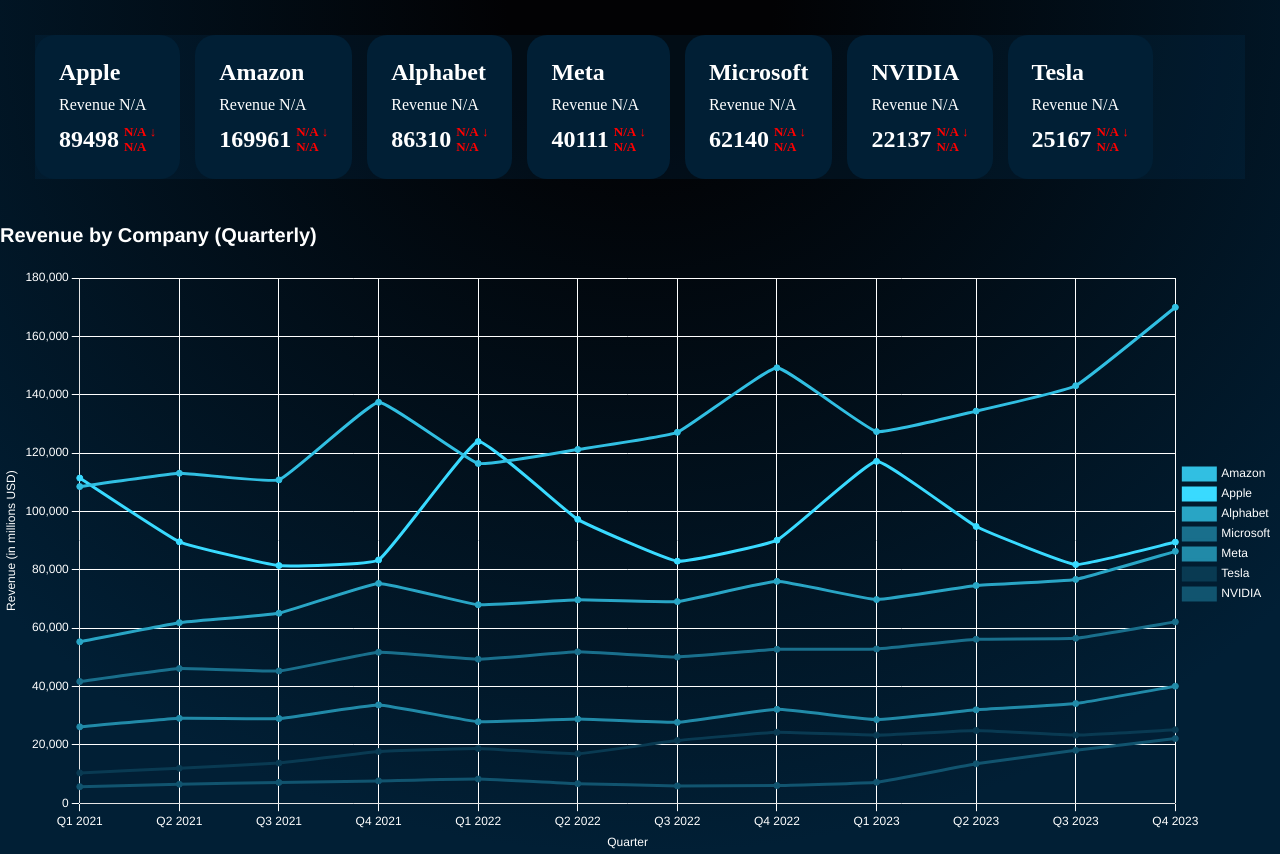
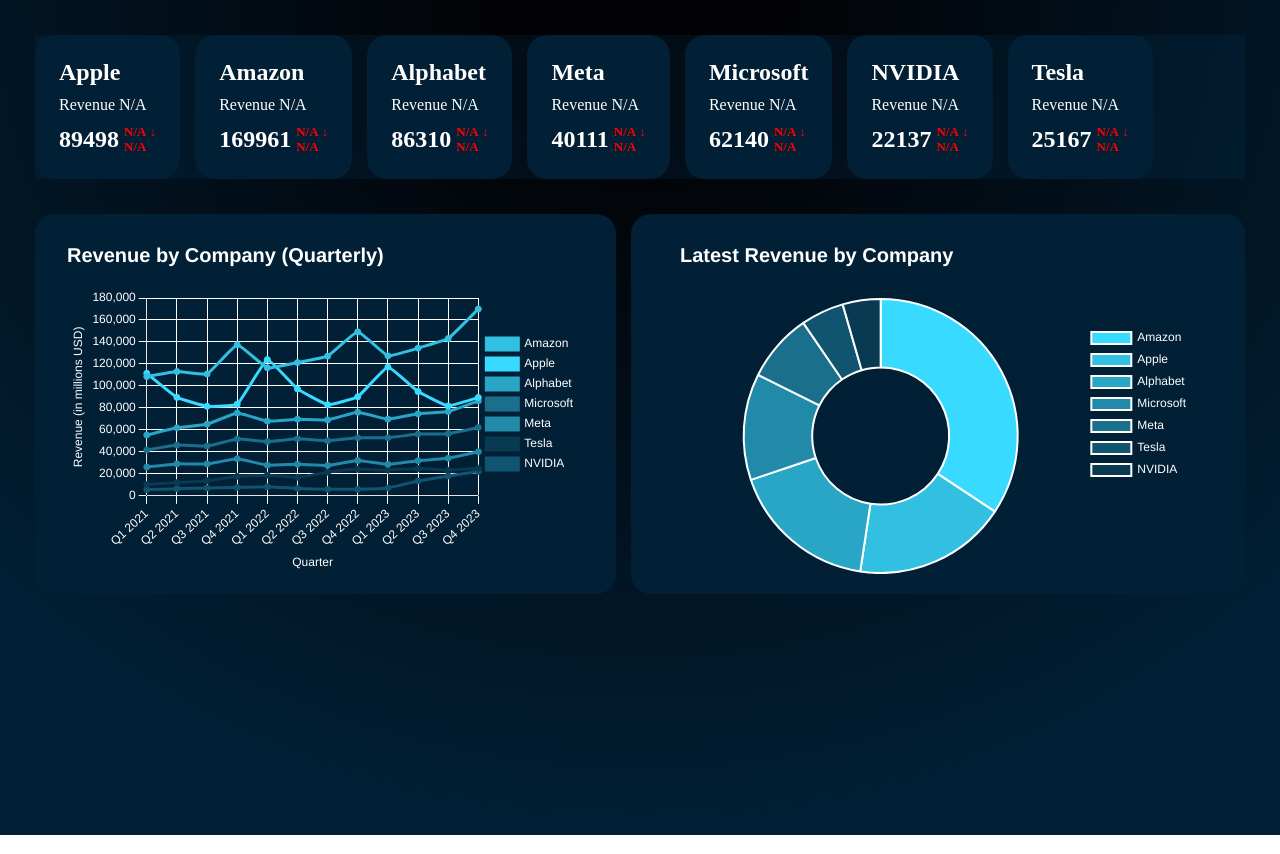
Before and after one commit to BastianR188/vuejs-stock-dashboard, a Vue app: page / in a window 1280 px wide. Built offline with nearby package versions, Linux system fonts and the light colour scheme.

Commit message:
adding donut chart

```diff
--- a/src/App.vue
+++ b/src/App.vue
@@ -4,8 +4,9 @@
       <CustomCard v-for="ticker in stockTickers" :key="ticker.symbol" :ticker="ticker.symbol" :name="ticker.name"
         :data="stockData[ticker.symbol]" :loading="loading[ticker.symbol]" :error="error[ticker.symbol]" />
     </div>
-    <div>
-      <RevenueChart :stockData="stockData" />
+    <div class="box-diagramm">
+      <RevenueChart :stockData="stockData" class="line-chart" />
+      <RevenueDonutChart :stockData="stockData" class="donut-chart" />
     </div>
   </div>
 </template>
@@ -15,12 +16,14 @@
 import CustomCard from '@/component/CustomCard.vue';
 // import ApiService from '@/services/apiService';
 import RevenueChart from './component/RevenueChart.vue';
+import RevenueDonutChart from './component/RevenueDonutChart.vue'
 
 export default {
   name: 'App',
   components: {
     CustomCard,
-    RevenueChart
+    RevenueChart,
+    RevenueDonutChart
   },
   setup() {
     // const stockTickers = [
@@ -181,6 +184,28 @@
   color: #ffff;
 }
 
+.box-diagramm {
+  display: flex;
+  margin: 35px;
+  gap: 15px;
+}
+
+.line-chart {
+  height: 340px;
+  width: 66%;
+  background: #011F35;
+  border-radius: 20px;
+  padding: 20px 32px;
+}
+
+.donut-chart {
+  height: 340px;
+  width: 33%;
+  background: #011F35;
+  border-radius: 20px;
+  padding: 20px 49px;
+}
+
 .box-overview {
   display: flex;
   gap: 15px;
--- a/src/component/RevenueChart.vue
+++ b/src/component/RevenueChart.vue
@@ -140,7 +140,7 @@
 <style scoped>
 .chart-container {
     position: relative;
-    height: 80vh;
+    height: 340px;
     width: 100%;
 }
 </style>
--- /dev/null
+++ b/src/component/RevenueDonutChart.vue
@@ -0,0 +1,103 @@
+<template>
+    <div class="chart-container">
+        <canvas ref="revenueDonutChart"></canvas>
+    </div>
+</template>
+
+<script>
+import { Chart, registerables } from 'chart.js';
+Chart.register(...registerables);
+
+export default {
+    name: 'RevenueDonutChart',
+    props: {
+        stockData: {
+            type: Object,
+            required: true
+        }
+    },
+    data() {
+        return {
+            chart: null,
+            colors: [
+                '#39DAFF',
+                '#31BFE2',
+                '#29A5C5',
+                '#218AA8',
+                '#196F8C',
+                '#11546F',
+                '#093A52'
+            ]
+        }
+    },
+    mounted() {
+        this.createChart();
+    },
+    methods: {
+        createChart() {
+            const ctx = this.$refs.revenueDonutChart.getContext('2d');
+
+            // Extrahieren und Sortieren der letzten Umsatzwerte
+            const lastRevenueData = Object.entries(this.stockData)
+                .map(([, data]) => ({
+                    name: data.name,
+                    value: parseFloat(Object.values(data.Revenue).pop())
+                }))
+                .sort((a, b) => b.value - a.value);
+
+            const labels = lastRevenueData.map(item => item.name);
+            const data = lastRevenueData.map(item => item.value);
+
+            this.chart = new Chart(ctx, {
+                type: 'doughnut',
+                data: {
+                    labels: labels,
+                    datasets: [{
+                        data: data,
+                        backgroundColor: this.colors,
+                        borderColor: '#ffffff',
+                        borderWidth: 2
+                    }]
+                },
+                options: {
+                    responsive: true,
+                    maintainAspectRatio: false,
+                    plugins: {
+                        legend: {
+                            position: 'right',
+                            labels: {
+                                color: '#ffffff',
+                                font: {
+                                    size: 12
+                                }
+                            }
+                        },
+                        title: {
+                            display: true,
+                            text: 'Latest Revenue by Company',
+                            color: '#ffffff',
+                            font: {
+                                size: 20,
+                                weight: 600
+                            },
+                            padding: {
+                                top: 10,
+                                bottom: 30
+                            },
+                            align: 'start'
+                        }
+                    }
+                }
+            });
+        }
+    }
+}
+</script>
+
+<style scoped>
+.chart-container {
+    position: relative;
+    height: 340px;
+    width: 100%;
+}
+</style>
```
Lines whose indentation alone changed are shown as unchanged.
